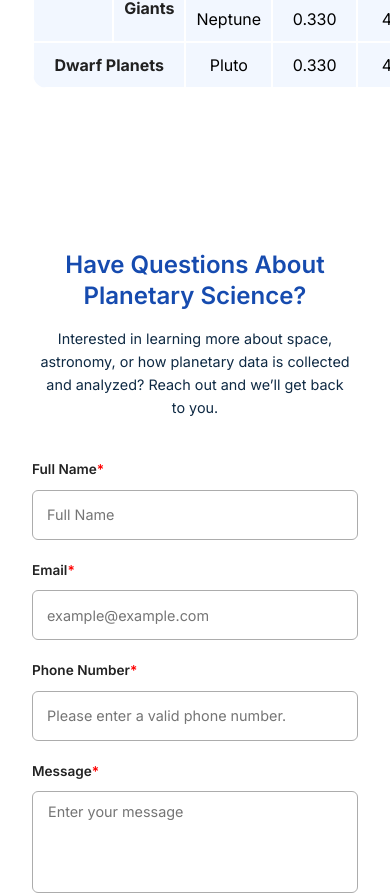
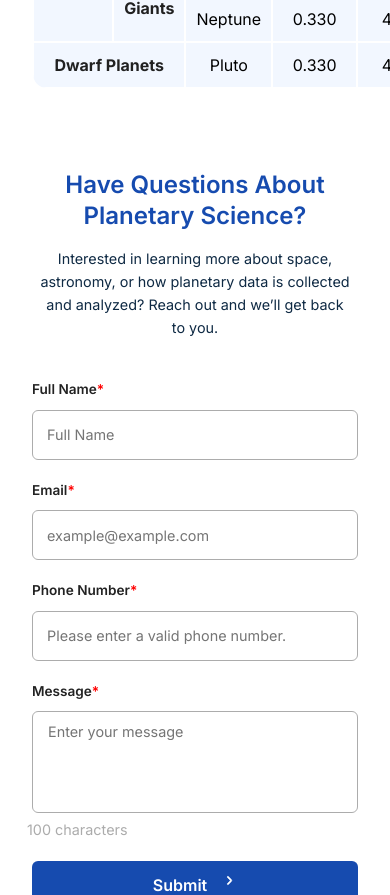
Before and after one commit to Dororoland/TS-Academy-Group-19-Project, a React (Vite) app: page / in a window 390 px wide. Shown: the part 2500-3395 px from the top of the page. Built offline with nearby package versions, Linux system fonts and the light colour scheme; no server answers; a web font is replaced by a local one.

Commit message:
Update form.css

```diff
--- a/src/Form Section/form.css
+++ b/src/Form Section/form.css
@@ -119,7 +119,6 @@ form {
 @media (max-width: 768px) {
   .form-section {
     padding: 40px 2rem;
-    margin: 80px auto;
     width: 100%;
     display: flex;
     flex-direction: column;
```
